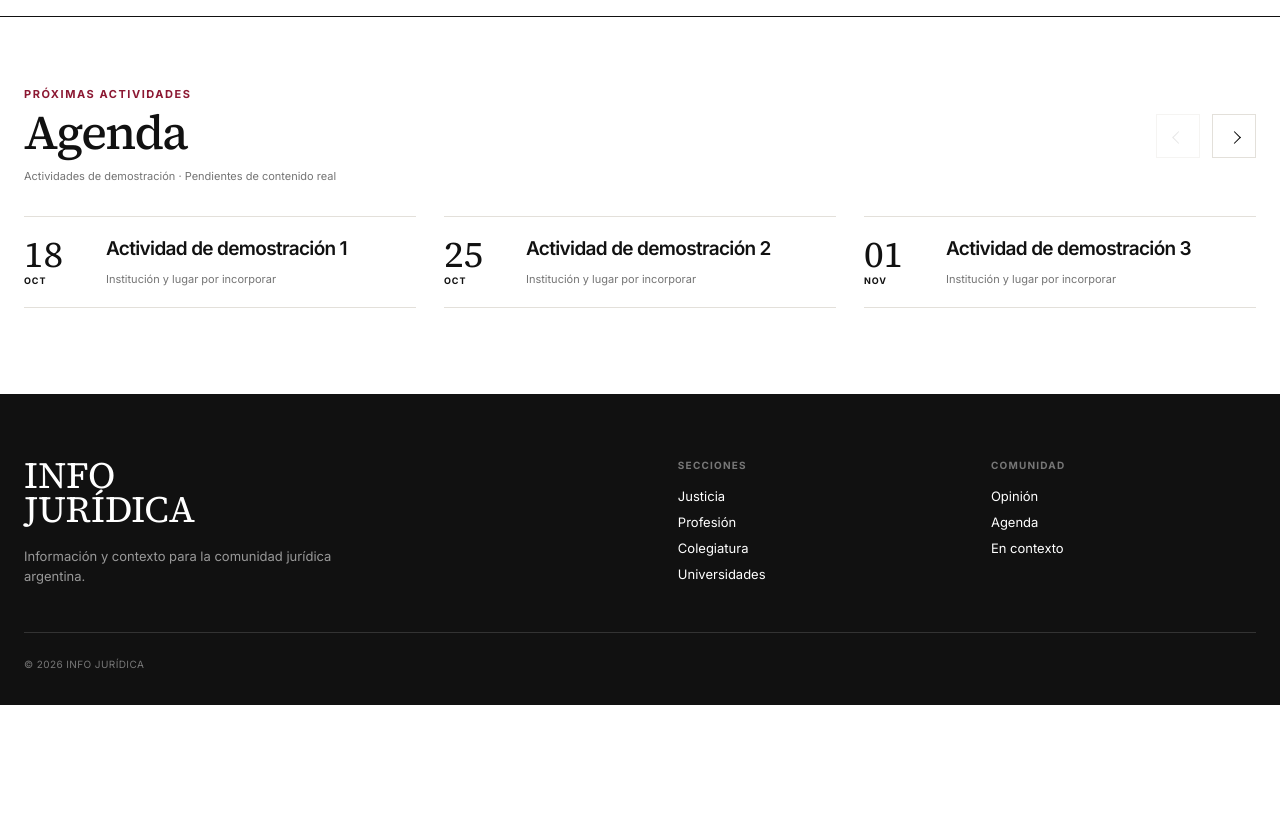
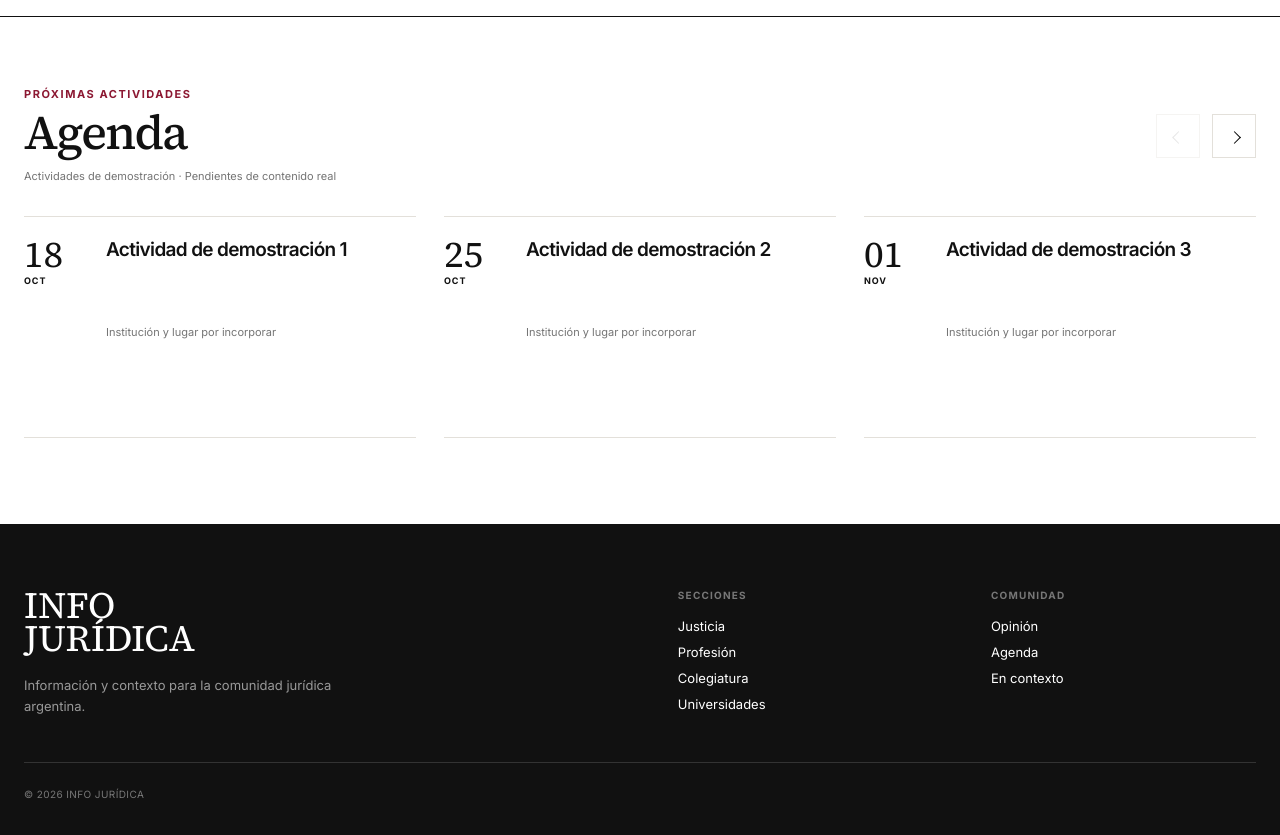
Before and after one commit to ivoo11/infojuridica, a PHP site: page / in a window 1280 px wide. Shown: the part 3369-4204 px from the top of the page. Before the commit the page ends 4074 px from the top, so only its background shows below. Run offline with PHP 8.4, Linux system fonts and the light colour scheme.

Commit message:
Estandarizar estructura y alineación de tarjetas de agenda

```diff
--- a/app/events.php
+++ b/app/events.php
@@ -105,5 +105,5 @@ function ij_event_card_schedule(array $days): array {
         $start=$days[0]['start_time'];$end=$days[0]['end_time'];
         $hours=$start ? ($end ? $start.' a '.$end : 'Desde las '.$start) : ($end ? 'Hasta las '.$end : '');
     }
-    return ['dates'=>count($days)>1 ? $date : '', 'hours'=>$hours];
+    return ['dates'=>$date, 'hours'=>$hours ?: 'Horario a confirmar'];
 }
--- a/assets/css/home.css
+++ b/assets/css/home.css
@@ -47,3 +47,22 @@
 .agenda-hours { color: var(--ink); font-size: 12px; line-height: 1.5; margin-top: 4px; }
 .agenda-hours a { text-decoration: underline; text-underline-offset: 3px; }
 .agenda-venue { color: var(--gray); font-size: 12px; line-height: 1.6; margin-top: 12px; }
+
+/* Espacios constantes para que el contenido no desplace los metadatos. */
+.agenda-track .agenda-copy { min-width: 0; }
+.agenda-track .agenda-copy h3 {
+    line-height: 1.25;
+    height: 3.75em;
+    margin: 0;
+    display: -webkit-box;
+    -webkit-box-orient: vertical;
+    -webkit-line-clamp: 3;
+    overflow: hidden;
+}
+.agenda-track .agenda-place { display: grid; grid-template-rows: 18px 18px 39px; gap: 8px; margin-top: 16px; }
+.agenda-track .agenda-place p { margin: 0; min-width: 0; }
+.agenda-track .agenda-dates,
+.agenda-track .agenda-venue { display: -webkit-box; -webkit-box-orient: vertical; -webkit-line-clamp: 2; overflow: hidden; }
+.agenda-track .agenda-hours { white-space: nowrap; }
+
+.agenda-track .agenda-dates { -webkit-line-clamp: 1; }
--- a/includes/agenda-home.php
+++ b/includes/agenda-home.php
@@ -18,14 +18,14 @@ $agendaMonths = ['ENE', 'FEB', 'MAR', 'ABR', 'MAY', 'JUN', 'JUL', 'AGO', 'SEP',
         </div>
         <div class="agenda-track" id="agendaTrack" tabindex="0" aria-label="Próximas actividades">
             <?php if (ij_live()): foreach ($agendaEvents as $event): $eventDate=new DateTimeImmutable(ij_event_local($event['starts_at'])); $cardSchedule=ij_event_card_schedule(ij_event_days($event)); ?>
-            <article class="agenda-item"><time class="agenda-day" datetime="<?= $eventDate->format('Y-m-d') ?>"><?= $eventDate->format('d') ?><span><?= $agendaMonths[(int)$eventDate->format('n')-1] ?></span></time><div><h3><a href="/agenda/actividad.php?id=<?= (int)$event['id'] ?>"><?= ij_e($event['title']) ?></a></h3><div class="agenda-place"><?php if ($cardSchedule['dates']): ?><p class="agenda-dates"><?= ij_e($cardSchedule['dates']) ?></p><?php endif; ?>
+            <article class="agenda-item"><time class="agenda-day" datetime="<?= $eventDate->format('Y-m-d') ?>"><?= $eventDate->format('d') ?><span><?= $agendaMonths[(int)$eventDate->format('n')-1] ?></span></time><div class="agenda-copy"><h3><a title="<?= ij_e($event['title']) ?>" href="/agenda/actividad.php?id=<?= (int)$event['id'] ?>"><?= ij_e($event['title']) ?></a></h3><div class="agenda-place"><?php if ($cardSchedule['dates']): ?><p class="agenda-dates"><?= ij_e($cardSchedule['dates']) ?></p><?php endif; ?>
 <?php if ($cardSchedule['hours']): ?><p class="agenda-hours"><?php if ($cardSchedule['hours']==='Ver horarios por jornada'): ?><a href="/agenda/actividad.php?id=<?= (int)$event['id'] ?>">Ver horarios por jornada</a><?php else: ?><?= ij_e($cardSchedule['hours']) ?><?php endif; ?></p><?php endif; ?>
-<p class="agenda-venue"><?= ij_e($event['place']) ?></p></div></div></article>
+<p class="agenda-venue" title="<?= ij_e($event['place']) ?>"><?= ij_e($event['place']) ?></p></div></div></article>
             <?php endforeach; else: ?>
             <?php foreach ([7, 14, 21, 28] as $index => $days): $eventDate = $agendaToday->modify('+' . $days . ' days'); ?>
             <article class="agenda-item">
                 <time class="agenda-day" datetime="<?= $eventDate->format('Y-m-d') ?>"><?= $eventDate->format('d') ?><span><?= $agendaMonths[(int) $eventDate->format('n') - 1] ?></span></time>
-                <div><h3>Actividad de demostración <?= $index + 1 ?></h3><div class="agenda-place">Institución y lugar por incorporar</div></div>
+                <div class="agenda-copy"><h3>Actividad de demostración <?= $index + 1 ?></h3><div class="agenda-place">Institución y lugar por incorporar</div></div>
             </article>
             <?php endforeach; ?>
             <?php endif; ?>
```
